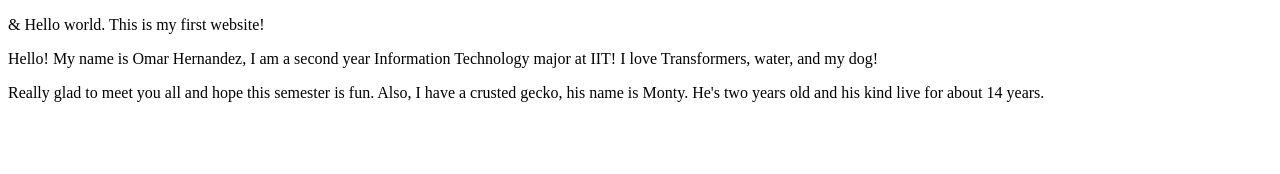
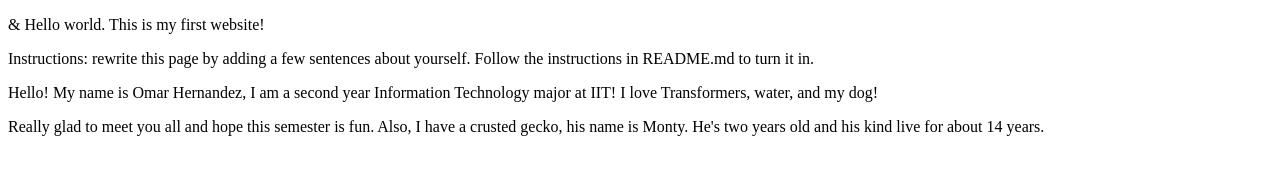
Before and after one commit to Watereggredorange9/webdev_lab1, a plain HTML site: page index.html in a window 1280 px wide. Drawn offline with Linux system fonts and the light colour scheme.

Commit message:
Update index.html

```diff
--- a/index.html
+++ b/index.html
@@ -6,6 +6,7 @@
 </head>
 <body>
   <p>&amp; Hello world. This is my first website!</p>
+  <p>Instructions: rewrite this page by adding a few sentences about yourself. Follow the instructions in README.md to turn it in.</p>
   <p> Hello! My name is Omar Hernandez, I am a second year Information Technology major at IIT! I love Transformers, water, and my dog!</p>
   <p> Really glad to meet you all and hope this semester is fun. Also, I have a crusted gecko, his name is Monty. He's two years old and
     his kind live for about 14 years.</p>
```
